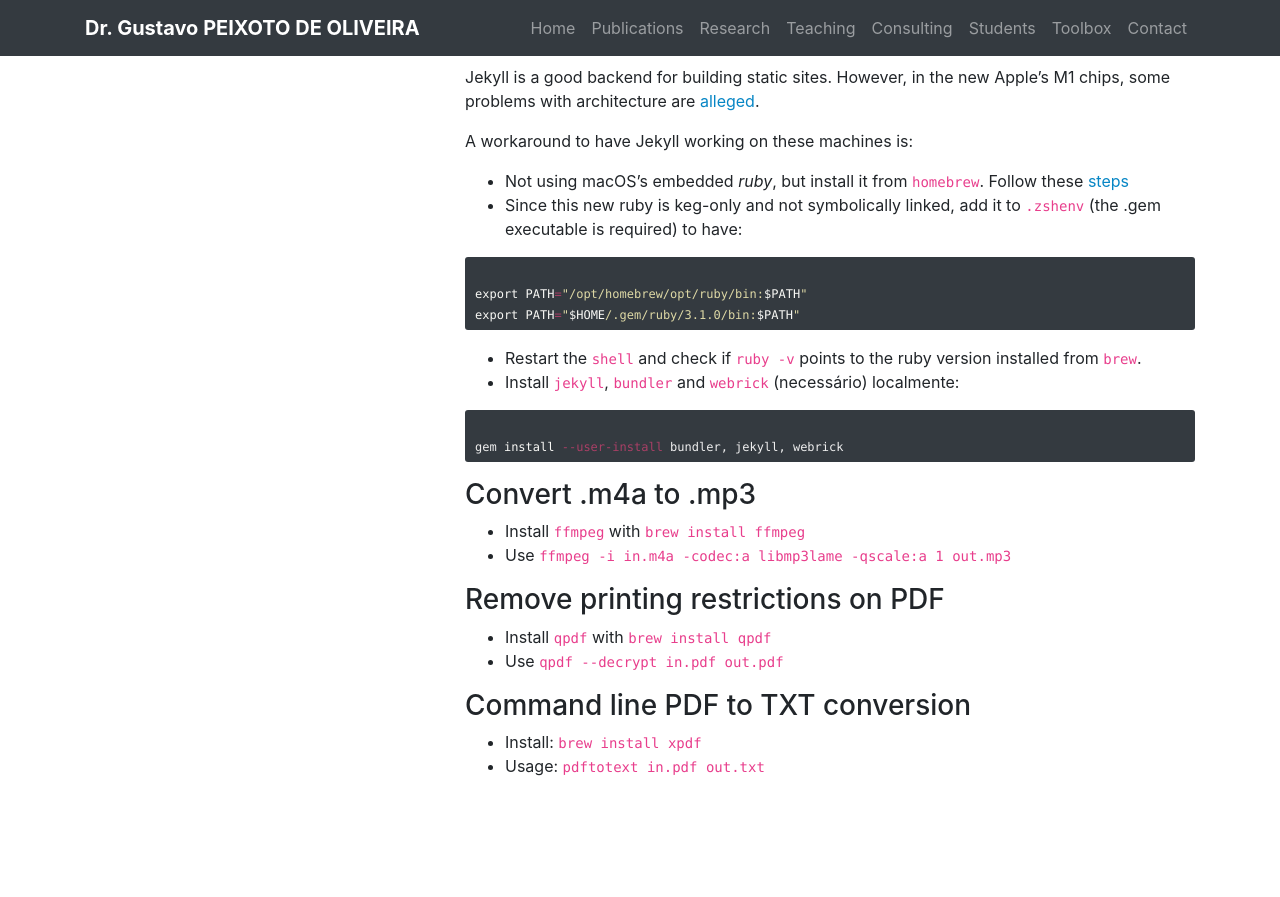
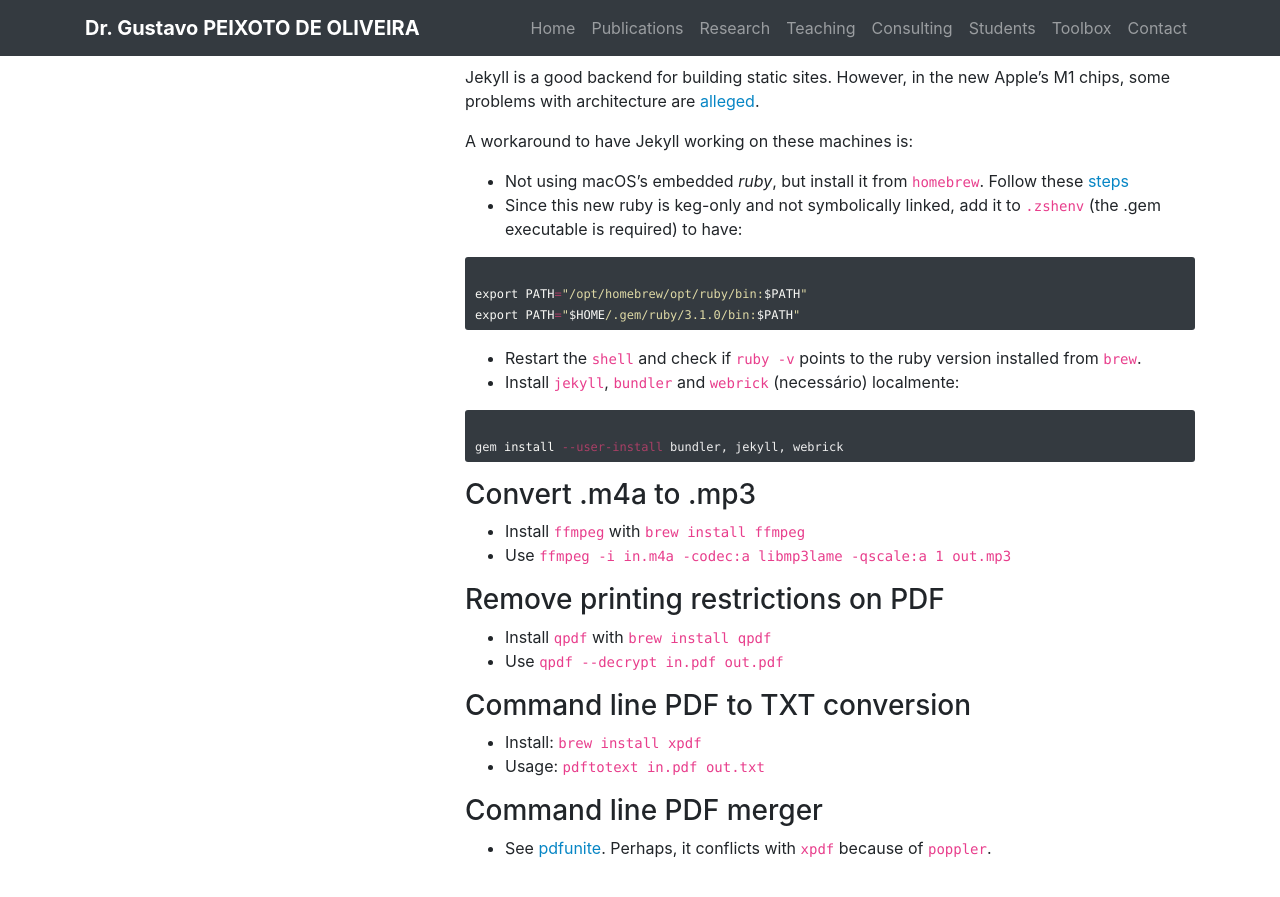
Before and after one commit to gcpeixoto/gcpeixoto.github.io, a Jekyll site: the page built from _toolbox/G-a-unix.md, in a window 1280 px wide and 900 px high, scrolled down 2885 px. Shown: the top 897 px of the window. Built offline with Jekyll 4.4.1, drawn with Linux system fonts in a browser that asks for light colours; before the commit the page ends 3703 px from its top, so only the background shows below that.

Commit message:
Update link for pdf merger

```diff
--- a/_toolbox/G-a-unix.md
+++ b/_toolbox/G-a-unix.md
@@ -164,3 +164,8 @@
 
 - Install: `brew install xpdf`
 - Usage: `pdftotext in.pdf out.txt`
+
+
+### Command line PDF merger
+
+- See [pdfunite](https://github.com/mtgrosser/pdfunite). Perhaps, it conflicts with `xpdf` because of `poppler`.
```
